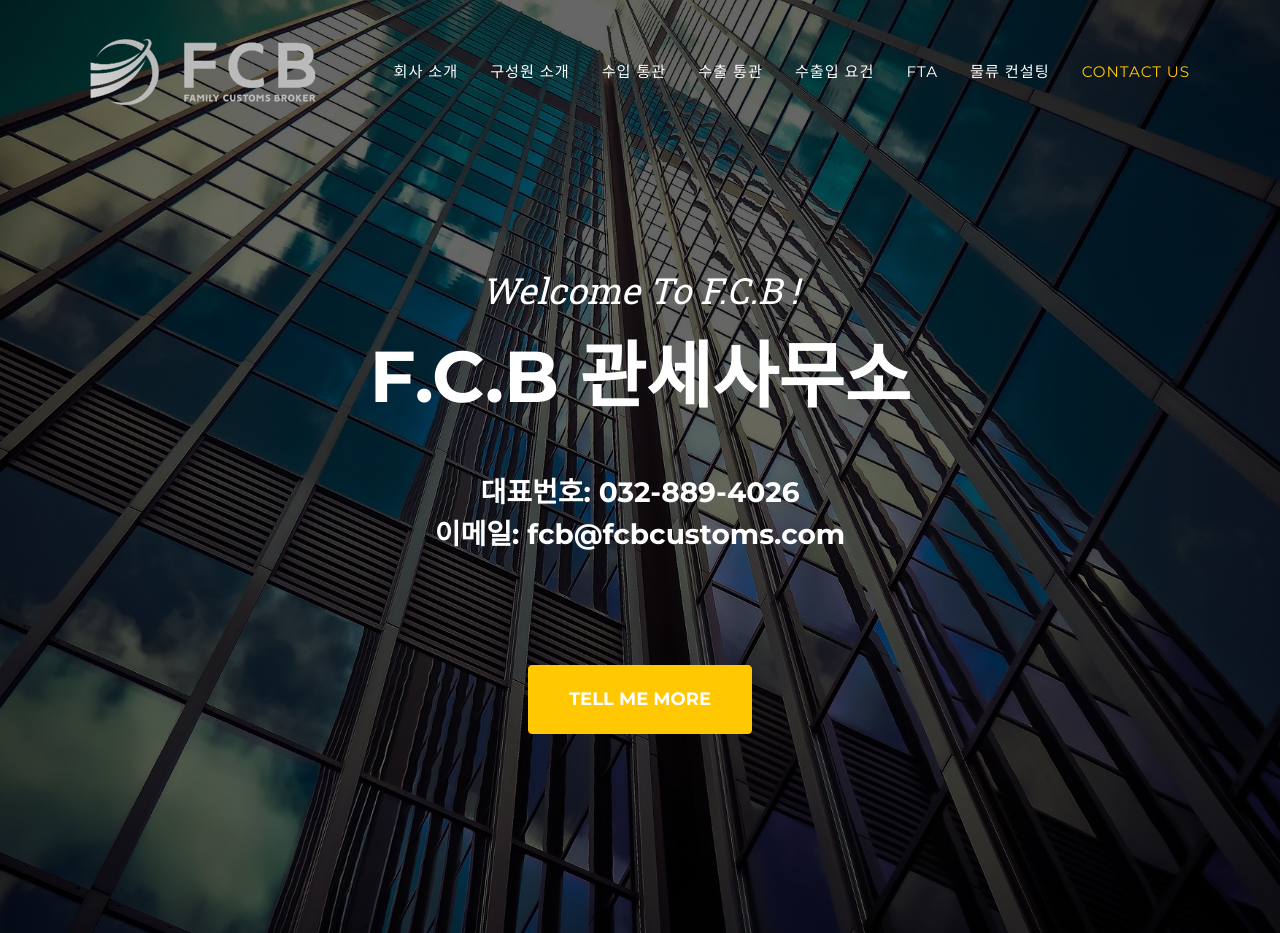
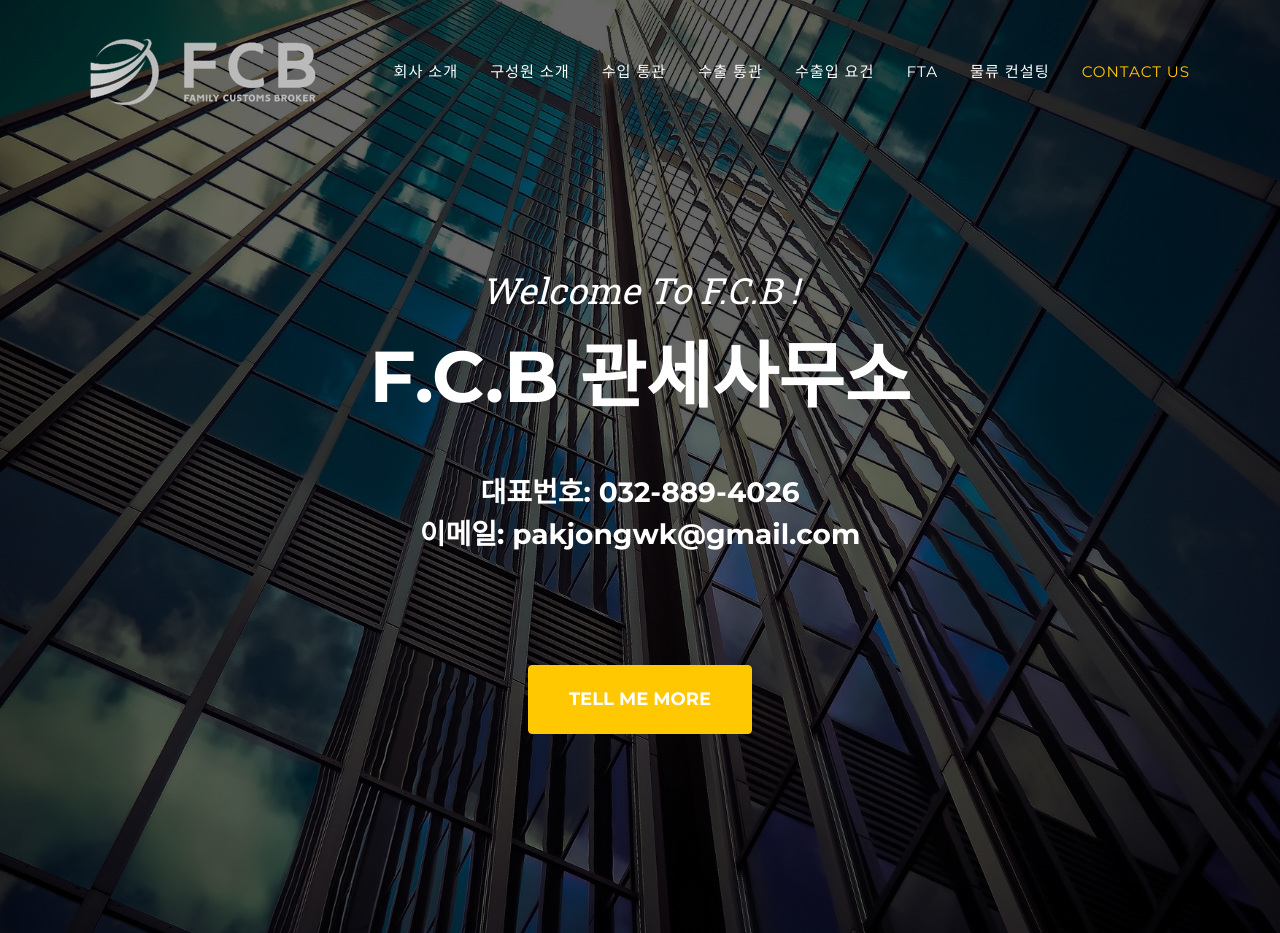
Before and after one commit to Youyesman/fcbcustoms, a Django app: page /main/ in a window 1280 px wide. Shown: the top 933 px of the page. Run offline with Django 4.2, Linux system fonts and the light colour scheme; some libraries are stand-ins or nearby versions.

Commit message:
make it better

```diff
--- a/fcb/templates/index.html
+++ b/fcb/templates/index.html
@@ -47,7 +47,7 @@
                 <div class="masthead-heading text-uppercase">F.C.B 관세사무소</div>
 
                 <h3>대표번호: 032-889-4026<br></h3>
-                <h3>이메일: fcb@fcbcustoms.com<br><br></h3>
+                <h3>이메일: pakjongwk@gmail.com<br><br></h3>
                 <br>
                 <br>
                 <br>
@@ -98,7 +98,7 @@
                         주소: 인천광역시 중구 서해대로 210번길, 3층<br>
                     TEL : 032-889-4026<br>
                 FAX : 032-889-4027<br>
-            E-mail : fcb@fcbcustoms.com<br></div>
+            E-mail : pakjongwk@gmail.com<br></div>
             <div class="col-lg-4 text-lg-start" tyle="font-size: smaller;">Copyright &copy; 2022 F.C.B Service. ALL Rights Reserved</div>
 
                     <div class="col-lg-4 my-3 my-lg-0">
```
